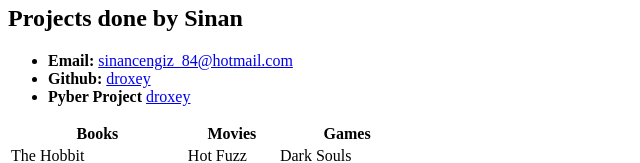
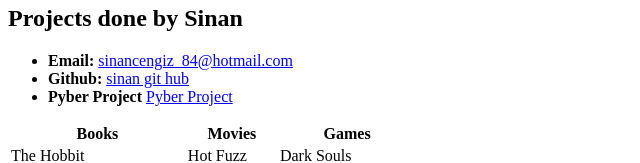
Before and after one commit to sinancengiz/sinancengiz.github.io, a plain HTML site: page index.html in a window 1280 px wide. Shown: the part 561-724 px from the top of the page, without its empty margins (0-640 px from the left). Drawn offline with Linux system fonts and the light colour scheme.

Commit message:
git hub link edited

```diff
--- a/index.html
+++ b/index.html
@@ -27,11 +27,11 @@
       </li>
       <li>
         <strong>Github:</strong>
-        <a href="https://github.com/sinancengiz" target="_blank">droxey</a>
+        <a href="https://github.com/sinancengiz" target="_blank">sinan git hub</a>
       </li>
       <li>
         <strong>Pyber Project</strong>
-        <a href="https://sinancengiz.github.io/automatic-doodle/" target="_blank">droxey</a>
+        <a href="https://sinancengiz.github.io/automatic-doodle/" target="_blank">Pyber Project</a>
       </li>
     </ul>
 
```
